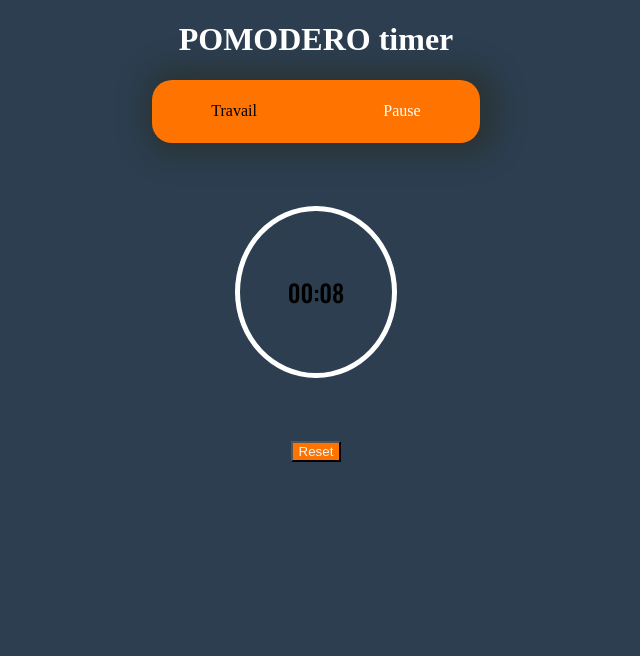
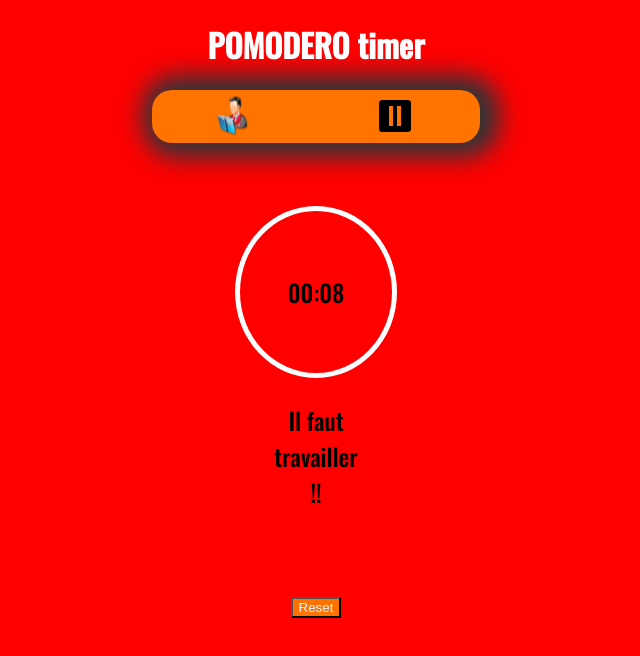
Before and after one commit to plmorisse/POMODORO, a plain HTML site: page index.html in a window 1280 px wide. Both pictures are taken after a click on the button "Commencer". Shown: the whole page, without its empty margins (324-964 px from the left). Drawn offline with nearby package versions, Linux system fonts and the light colour scheme.

Commit message:
add icons and update style

```diff
--- a/css/style.css
+++ b/css/style.css
@@ -6,6 +6,7 @@
 h1{
     text-align: center;
 	color: White;
+	font-family: 'Oswald', sans-serif;
 }
 
 button{
@@ -33,11 +34,11 @@ div{
 }
 
 html{
-	background: #2c3e50;
+	background: #ff0000;
 
 }
 
- #travail{
+#travail{
 	margin-right: 40%;
 }
 
@@ -49,3 +50,17 @@ html{
 	font-family: 'Oswald', sans-serif;
 	font-size: x-large;
 }
+
+#text{
+	margin-right: auto;
+	margin-left: auto;
+	text-align: center;
+	color: white;
+	width: 100px;
+	font-family: 'Oswald', sans-serif;
+	font-size: x-large;
+}
+
+.statut{
+	margin: auto;
+}
--- a/index.html
+++ b/index.html
@@ -10,12 +10,13 @@
 <body>
     <h1> POMODERO timer</h1>
     <div class="type">
-        <p id="travail">Travail </p>
-        <p id="pause"> Pause</p>
+        <img id="travail" src="icone/student.png">
+        <img id="pause" src ='icone/pause.png'>
     </div>
     <div id="timer">
     </div>
-    <div class="boutton">
+    <p id =text></p>
+    <div class="statut">
         <button id="start">Commencer</button>
         <button id="reset">Reset</button>
     </div>
--- a/js/script.js
+++ b/js/script.js
@@ -8,6 +8,7 @@ let buttonreset = document.getElementById("reset")
 let statutTravail = document.getElementById("travail")
 let statutPause = document.getElementById("pause")
 let html = document.getElementById("html")
+let textIdentification = document.getElementById("text")
 
 buttonreset.style.display = 'none'
 
@@ -24,8 +25,10 @@ buttonreset.addEventListener("click", ()=>{
 function timer(x, y){
 
     let departMinutes = x
-    statutTravail.style.color = 'black'
-    statutPause.style.color = 'white'
+    textIdentification.textContent = 'Il faut travailler !!'
+    statutTravail.style.backgroundcolor = 'lightblue'
+    statutPause.style.backgroundColor = ' rgb(255, 115, 0)'
+    textIdentification.style.color ='black'
     let temps = departMinutes * 60
     setInterval(() => {
         let minutes = parseInt(temps / 60, 10)
@@ -43,19 +46,23 @@ function timer(x, y){
               variation = false;
                 departMinutes = y
                 temps = departMinutes*60
-                statutPause.style.color = 'black'
-                statutTravail.style.color = 'white'
+                textIdentification.textContent = 'Vous êtes en pause !!'
+                statutPause.style.backgroundColor = 'lightblue'
+                statutTravail.style.backgroundColor = ' rgb(255, 115, 0)'
                 html.style.backgroundColor ='blue'
                 timerElement.style.color ='white'
+                textIdentification.style.color ='white'
             }
             else if(variation == false){
               variation = true;
                 departMinutes = x
                 temps = departMinutes*60
-                statutPause.style.color = 'white'
-                statutTravail.style.color = 'black'
+                textIdentification.textContent = 'Il faut travailler !!'
+                statutPause.style.backgroundColor = ' rgb(255, 115, 0)'
+                statutTravail.style.backgroundColor = 'lightblue'
                 html.style.backgroundColor ='red'
                 timerElement.style.color ='black'
+                textIdentification.style.color ='black'
             }
 
         }
```
Also changed, not shown: icone/pause.png (added), icone/student.png (added).
